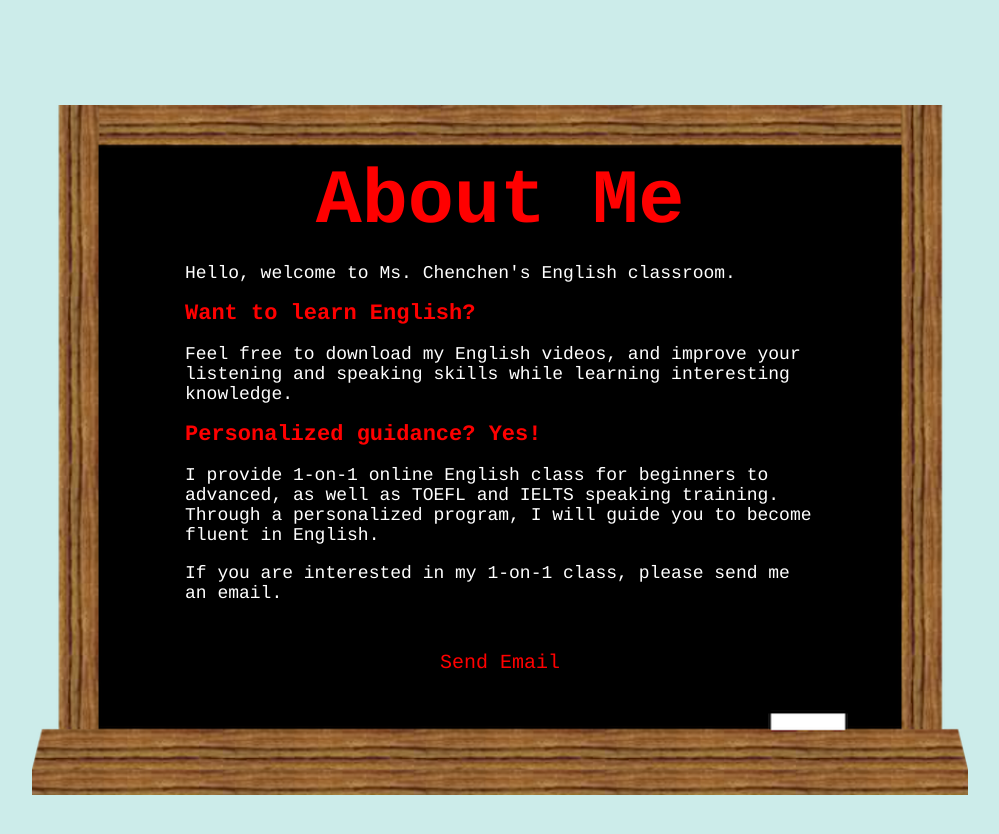
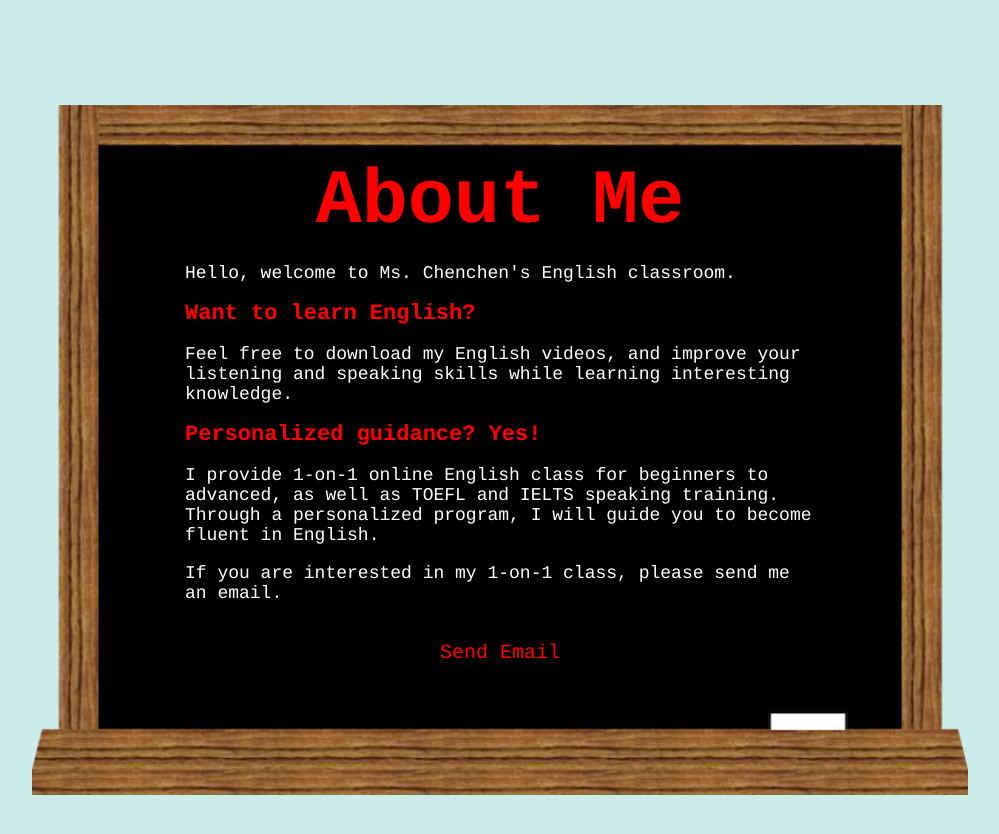
Before and after one commit to mschenchen/mschenchen2, a Jekyll site: the page built from about/index.html, in a window 1280 px wide. Shown: the top 834 px of the page, without its empty margins (140-1139 px from the left). Built offline with Jekyll 4.4.1, drawn with Linux system fonts in a browser that asks for light colours.

Commit message:
Update main.css

```diff
--- a/css/main.css
+++ b/css/main.css
@@ -38,7 +38,7 @@ body {
 #about_me {
   font-family: "Courier", monospace;
   margin: auto auto;
-  padding-bottom:30px;
+  padding-bottom:20px;
   width:70vmin;
 }
 
```
